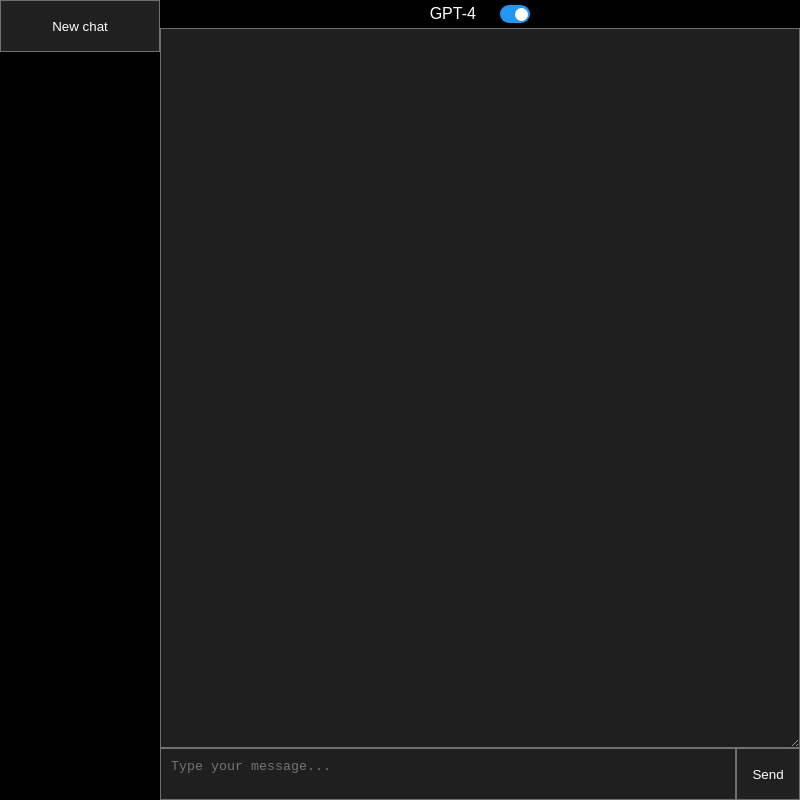
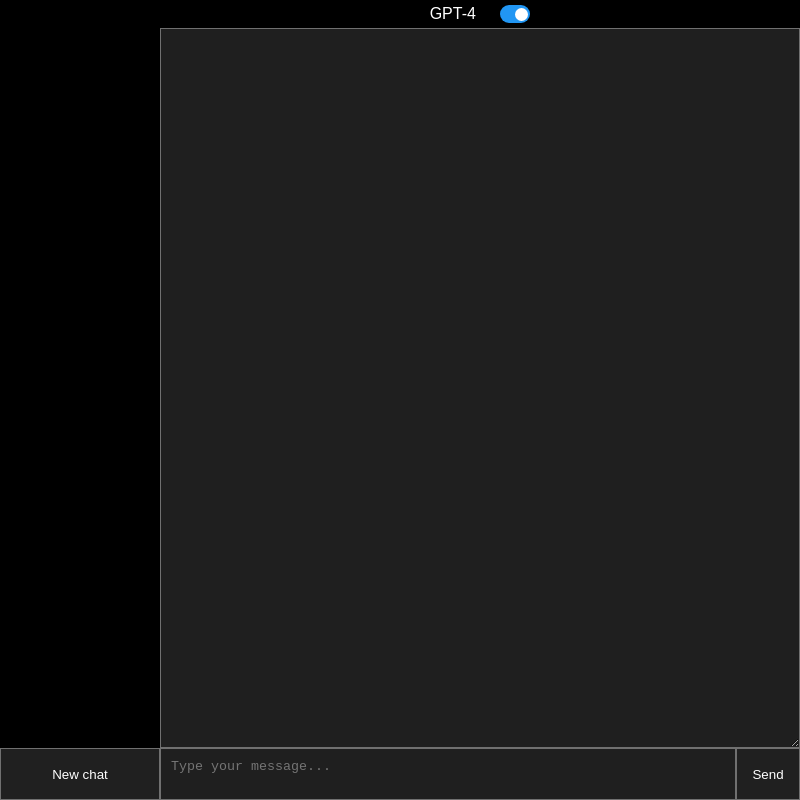
Before and after one commit to atomicgamedeveloper/simpleChat, an Electron app: page index.html in a window 800 px wide. Drawn offline with nearby package versions, Linux system fonts and the light colour scheme; no server answers.

Commit message:
Keeping the New Chat button on the bottom left

```diff
--- a/styles.css
+++ b/styles.css
@@ -5,7 +5,6 @@ body {
     font-family: Arial, sans-serif;
     background-color: #000000;
     color: #FFFFFF;
-    overflow: auto;
 }
 
 #container {
@@ -18,17 +17,15 @@ body {
 #leftContainer {
     display: flex;
     flex-direction: column;
-    float: left;
+    justify-content: space-between;
+    height: 100%;
     width: 20%;
-    flex-grow: 1;
 }
 
 #rightContainer {
     display: flex;
     flex-direction: column;
-    float: right;
     width: 80%;
-    flex-grow: 1;
 }
 
 .logSpan {
@@ -120,15 +117,13 @@ body {
 
 #newChatButton {
     border: 1px solid #707070;
-    height: 52px;
-    min-height: 52px;
     padding: 0;
-    resize: none;
     background-color: #202020;
     color: #FFFFFF;
     text-align: center;
     cursor: pointer;
-    vertical-align: middle;
+    height: 52px;
+    box-sizing: border-box;
 }
 
 #modelSwitch {
```
